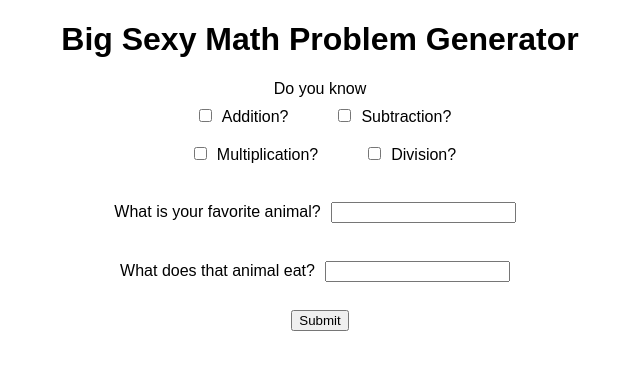
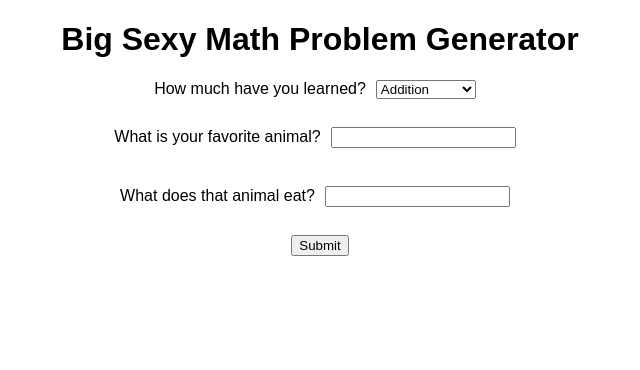
Before and after one commit to eseakin/mathGenerator, a React (Create React App) app: page / in a window 1280 px wide. Shown: the top 370 px of the page, without its empty margins (320-960 px from the left). Built offline with nearby package versions, Linux system fonts and the light colour scheme.

Commit message:
Turned subjects into difficulty. From checkboxes to a dropdown for simpler selection process.

```diff
--- a/src/App.js
+++ b/src/App.js
@@ -12,10 +12,7 @@ class App extends Component {
       submitted: false,
       animal: '',
       food: '',
-      add: false,
-      sub: false,
-      mult: false,
-      div: false
+      difficulty: 0
     };
   }
 
--- a/src/Generator.js
+++ b/src/Generator.js
@@ -21,6 +21,7 @@ class Generator extends Component {
     if(this.props.settings.animal !== '') {
       return (
         <div className="Generator">
+          Difficulty: {this.props.settings.difficulty} <br />
           There are {this.state.numAnimals} {this.props.settings.animal}s at the zoo. They need to eat {this.state.numFood} {this.props.settings.food} per day to survive.
         </div>
       );
--- a/src/Input.js
+++ b/src/Input.js
@@ -7,10 +7,7 @@ class Input extends Component {
     this.state = {
       animal: '',
       food: '',
-      add: false,
-      sub: false,
-      mult: false,
-      div: false,
+      difficulty: '1',
       submitted: this.props.submitted
     };
   }
@@ -36,22 +33,16 @@ class Input extends Component {
       return (
         <div className="Input">
           <form onSubmit={this.handleSubmit.bind(this)}>
-            Do you know <br />
-            <label className="checkbox">
-              <input type="checkbox" name="add" checked={this.state.add} onChange={this.handleChange.bind(this)} />
-              Addition?
-            </label>
-            <label className="checkbox">
-              <input type="checkbox" name="sub" checked={this.state.sub} onChange={this.handleChange.bind(this)} />
-              Subtraction?
-            </label> <br />
-            <label className="checkbox">
-              <input type="checkbox" name="mult" checked={this.state.mult} onChange={this.handleChange.bind(this)} />
-              Multiplication?
-            </label>
-            <label className="checkbox">
-              <input type="checkbox" name="div" checked={this.state.div} onChange={this.handleChange.bind(this)} />
-              Division?
+            <label>
+              How much have you learned?
+              <select name="difficulty" value={this.state.difficulty} onChange={this.handleChange.bind(this)}>
+                <option value="1">Addition</option>
+                <option value="2">Subtraction</option>
+                <option value="3">Multiplication</option>
+                <option value="4">Division</option>
+                <option value="5">Decimals</option>
+                <option value="6">Percents</option>
+              </select>
             </label> <br /><br />
 
             <label className="inputField">
```
